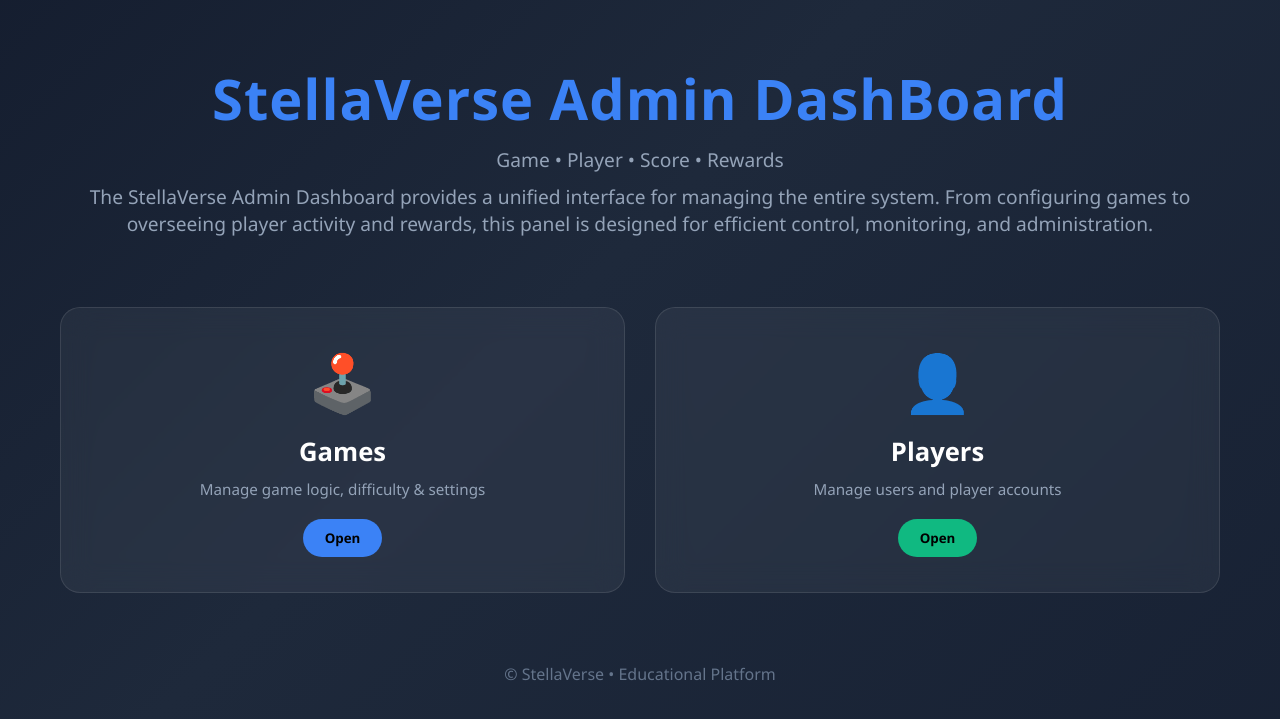
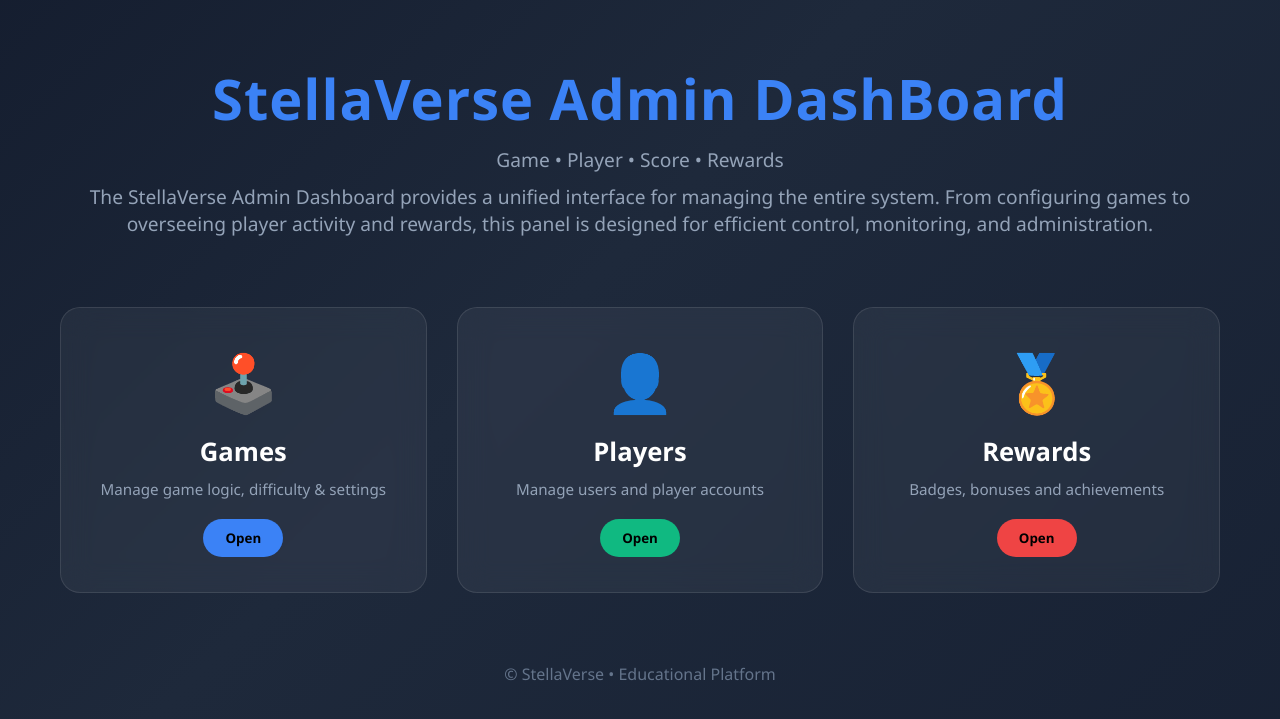
Before and after one commit to rebecca2394/ISTE240_TEAM10, a Spring Boot app: page / in a window 1280 px wide. Shown: the top 719 px of the page. Run offline with Spring Boot 4, Linux system fonts and the light colour scheme.

Commit message:
navigation links

```diff
--- a/src/main/resources/static/index.html
+++ b/src/main/resources/static/index.html
@@ -171,6 +171,13 @@
             <p>Manage users and player accounts</p>
             <button class="btn btn-player">Open</button>
         </div>
+
+        <div class="card" onclick="go('rewards.html')">
+            <div class="icon reward">🏅</div>
+            <h2>Rewards</h2>
+            <p>Badges, bonuses and achievements</p>
+            <button class="btn btn-reward">Open</button>
+        </div>
     </div>
 
     <div class="footer">
```
